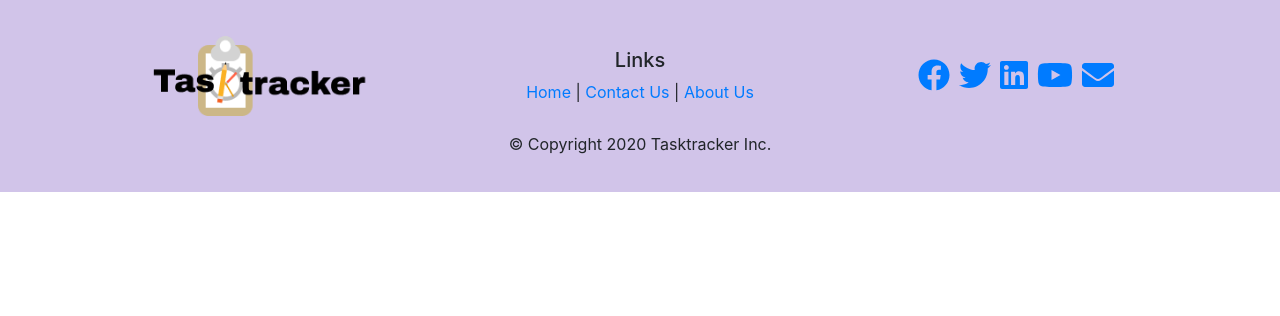
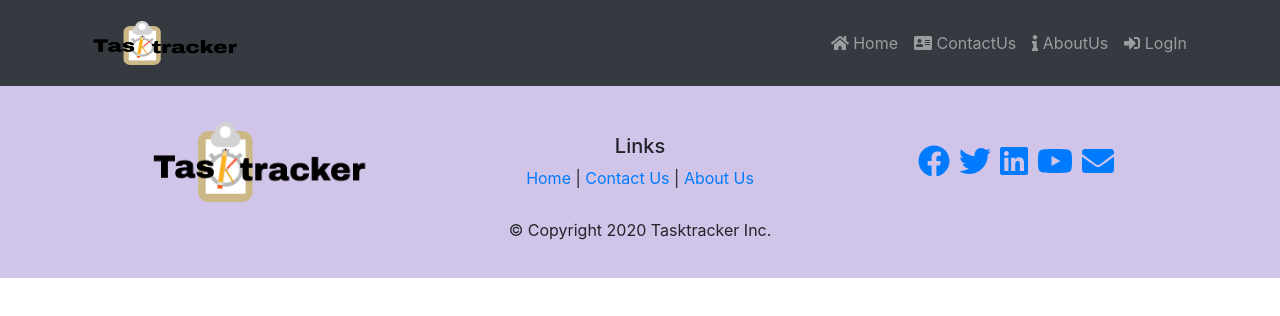
Before and after one commit to falgunpatel96/TaskTrackerAssgn2, a React (Create React App) app: page /error in a window 1280 px wide. Shown: the top 316 px of the page. Built offline with nearby package versions, Linux system fonts and the light colour scheme.

Commit message:
Responsive Header Added

```diff
--- a/package.json
+++ b/package.json
@@ -12,6 +12,7 @@
     "@testing-library/react": "^9.5.0",
     "@testing-library/user-event": "^7.2.1",
     "bootstrap": "^4.5.0",
+    "font-awesome": "^4.7.0",
     "react": "^16.13.1",
     "react-bootstrap": "^1.0.1",
     "react-dom": "^16.13.1",
--- a/src/App.js
+++ b/src/App.js
@@ -2,10 +2,14 @@ import React from 'react';
 import logo from './logo.svg';
 import './App.css';
 import Footer from "./common/Footer";
+import Header from "./common/Header";
 
 function App() {
   return (
-    <Footer></Footer>
+    <div>
+      <Header />
+      <Footer />
+    </div>
   );
 }
 
--- /dev/null
+++ b/src/common/Header.js
@@ -0,0 +1,53 @@
+import React from 'react';
+import "./styles.css";
+
+import 'react-bootstrap'
+
+//Logo Image
+import logo from '../assets/tracker_icon.png';
+import { Navbar, Nav } from 'react-bootstrap';
+import { FontAwesomeIcon } from '@fortawesome/react-fontawesome'
+import { faHome, faAddressCard, faInfo, faSignInAlt } from '@fortawesome/free-solid-svg-icons'
+
+
+
+export default class Header extends React.Component {
+    constructor(props) {
+        super(props);
+        this.state = {
+            isOpen: false,
+        }
+    }
+
+    toggle = () => {
+        this.setState({
+            isOpen: this.isOpen ? false : true
+        }, () =>
+            console.log("toole:", this.state.isOpen))
+
+    }
+
+
+
+    render() {
+        return (
+
+            <div>
+                <Navbar collapseOnSelect expand="md" bg="dark" variant="dark">
+                    <div className="container">
+                        <Navbar.Brand href="#home"><img src={logo} className='p-2' alt='TaskTrackerLogo' width='162' height='60' /></Navbar.Brand>
+                        <Navbar.Toggle aria-controls="responsive-navbar-nav" />
+                        <Navbar.Collapse id="responsive-navbar-nav">
+                            <Nav className="ml-auto">
+                                <Nav.Link href="#home"><FontAwesomeIcon icon={faHome} size="x" />&nbsp;Home</Nav.Link>
+                                <Nav.Link href="#contact"><FontAwesomeIcon icon={faAddressCard} size="x" />&nbsp;ContactUs</Nav.Link>
+                                <Nav.Link href="#about"><FontAwesomeIcon icon={faInfo} size="x" />&nbsp;AboutUs</Nav.Link>
+                                <Nav.Link href="#login"><FontAwesomeIcon icon={faSignInAlt} size="x" />&nbsp;LogIn</Nav.Link>
+                            </Nav>
+                        </Navbar.Collapse>
+                    </div>
+                </Navbar>
+            </div>
+        );
+    }
+}
--- a/src/common/styles.css
+++ b/src/common/styles.css
@@ -8,6 +8,12 @@
     padding: 50px 0px 50px 0px;
     border-bottom: 1px ridge;
     min-height: 400px;
+}
+
+.header {
+    background-color: #d3d3d3;
+    margin: 0px auto;
+    padding: 20px 0px 20px 0px;
 }
 
 .footer {
```
Also changed, not shown: 1 other file (tests, documents, lock files or other folders).
